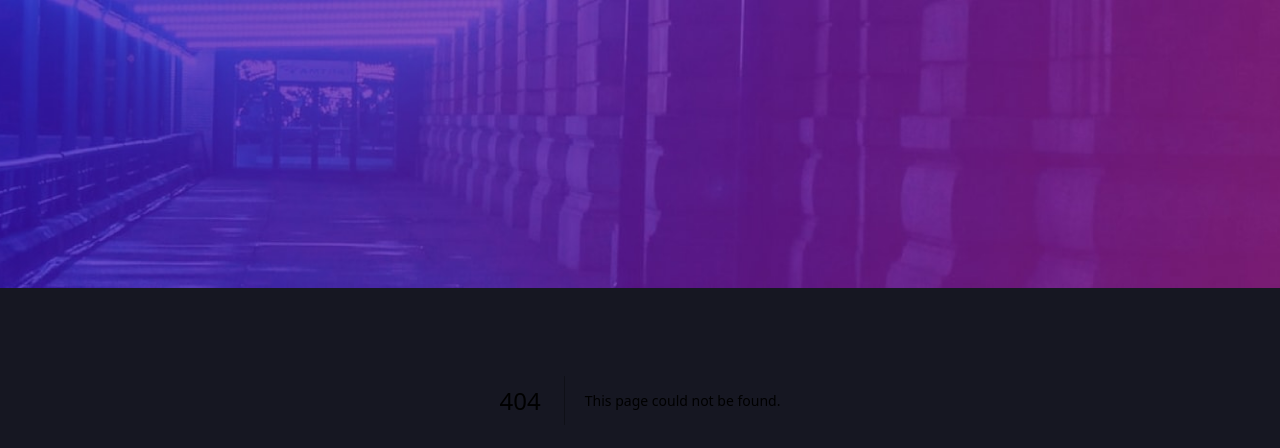
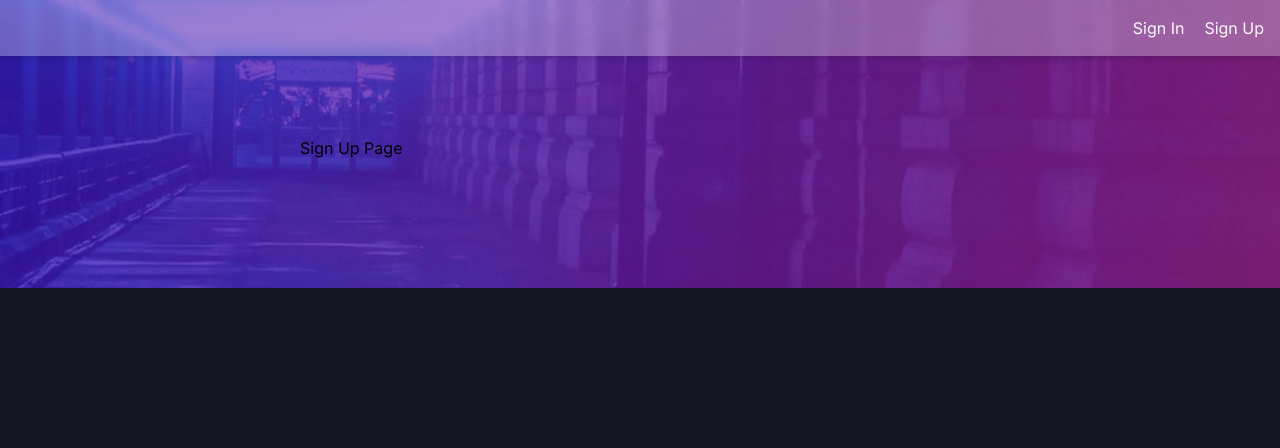
Before and after one commit to Navi003/todo-frontendmentor, a Next.js app: page /sign-up in a window 1280 px wide. Before the commit this address had no page. Shown: the top 448 px of the page. Built offline with nearby package versions, Linux system fonts and the light colour scheme.

Commit message:
added Navigatoion and Sign-up sign- pages

```diff
--- /dev/null
+++ b/app/_components/Navigation.jsx
@@ -0,0 +1,19 @@
+import Link from "next/link";
+import React from "react";
+
+function Navigation() {
+  return (
+    <nav className="flex items-center justify-end gap-6 p-4 shadow-md backdrop-blur-sm bg-white/30">
+      <div className="flex gap-5">
+        <Link className=" text-neutral-50" href="sign-in">
+          Sign In
+        </Link>
+        <Link className=" text-neutral-50" href="sign-up">
+          Sign Up
+        </Link>
+      </div>
+    </nav>
+  );
+}
+
+export default Navigation;
--- a/app/layout.js
+++ b/app/layout.js
@@ -2,6 +2,8 @@ import { Inter } from "next/font/google";
 import "./globals.css";
 import Image from "next/image";
 import bgDark from "../public/images/bg-desktop-dark.jpg";
+import Link from "next/link";
+import Navigation from "./_components/Navigation";
 const inter = Inter({ subsets: ["latin"] });
 
 export const metadata = {
@@ -13,6 +15,7 @@ export default function RootLayout({ children }) {
   return (
     <html lang="en">
       <body className={`${inter.className} bg-dark-very-dark-blue`}>
+        <Navigation />
         <Image
           src={bgDark}
           alt="background"
--- /dev/null
+++ b/app/sign-in/page.jsx
@@ -0,0 +1,7 @@
+import React from "react";
+
+function page() {
+  return <div>Sign-in Page</div>;
+}
+
+export default page;
--- /dev/null
+++ b/app/sign-up/layout.jsx
@@ -0,0 +1,11 @@
+import React from "react";
+
+function layout({ children }) {
+  return (
+    <div className="w-[360px] sm:w-[420px] md:w-[680px] mx-auto   mt-20">
+      {children}
+    </div>
+  );
+}
+
+export default layout;
--- /dev/null
+++ b/app/sign-up/page.jsx
@@ -0,0 +1,7 @@
+import React from "react";
+
+function page() {
+  return <div>Sign Up Page</div>;
+}
+
+export default page;
```
